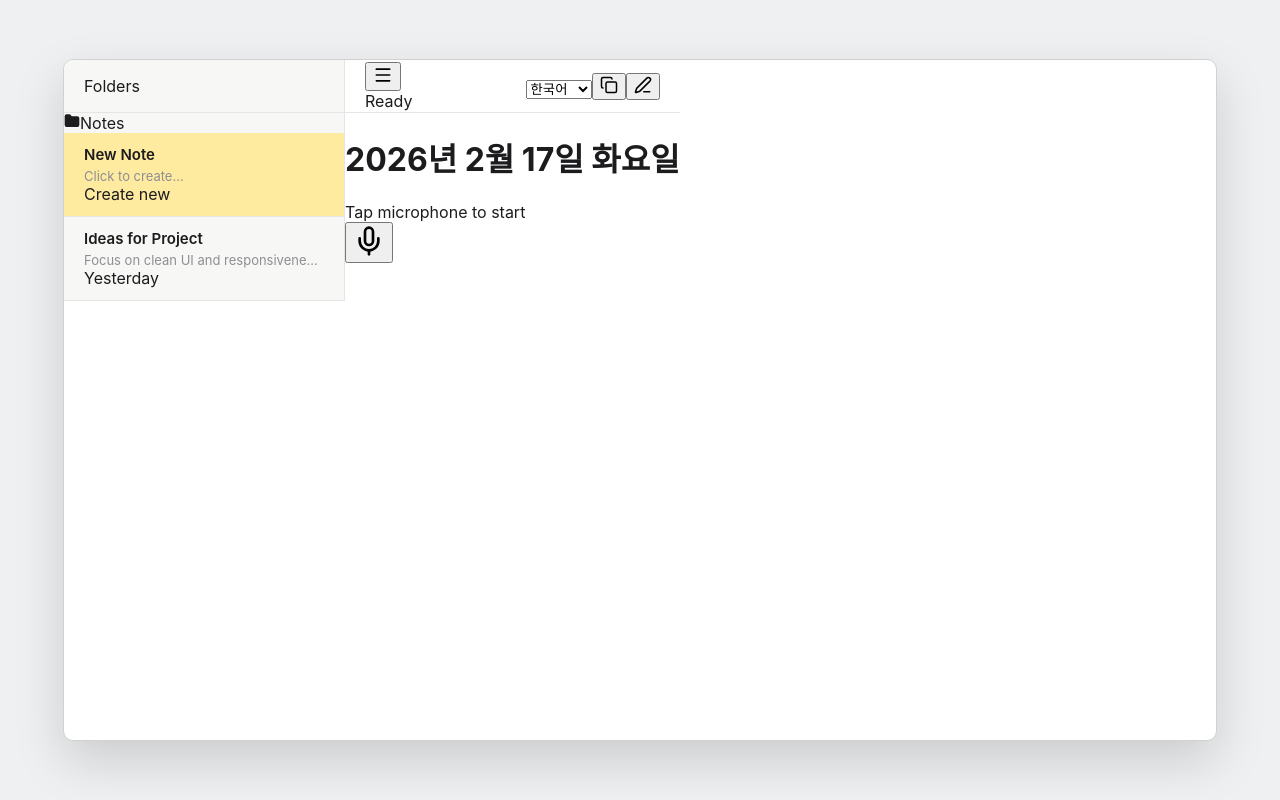
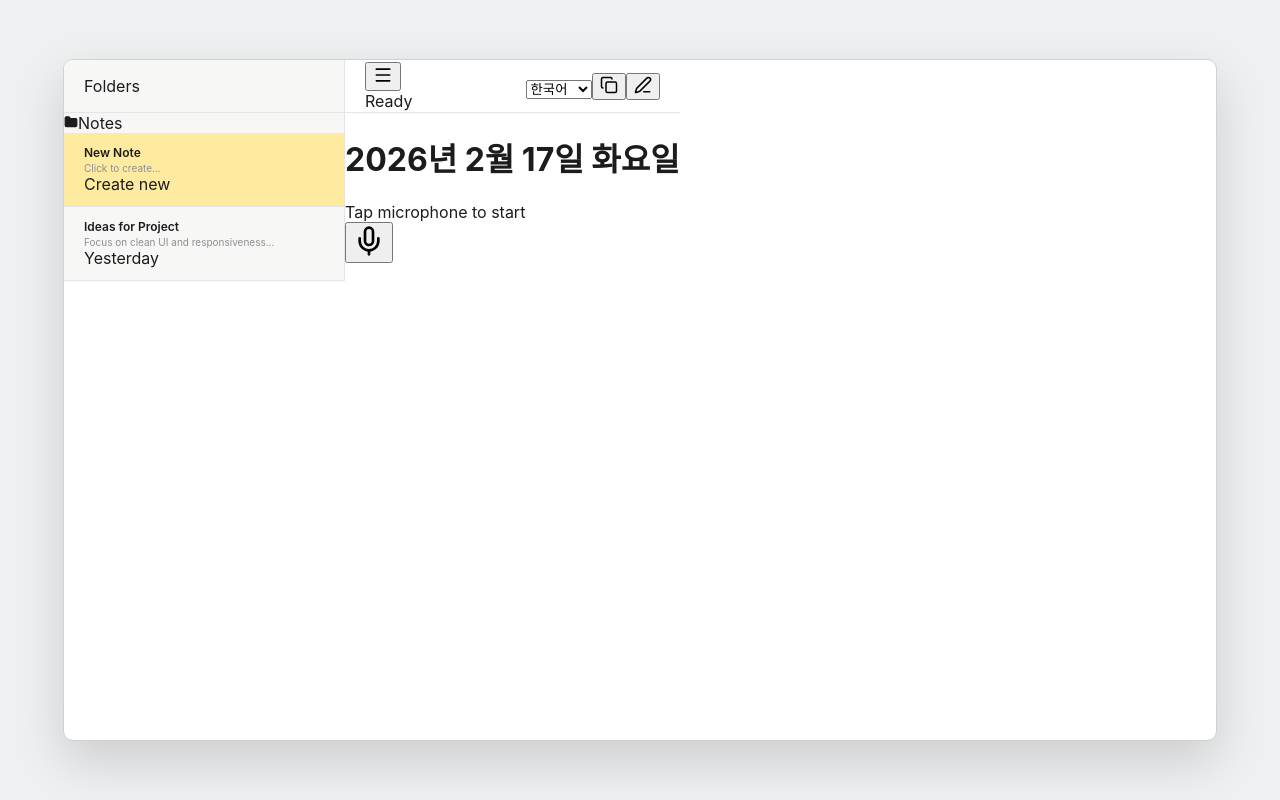
Before and after one commit to artcoding011-art/voice-to-text-app, a React (Vite) app: page / in a window 1280 px wide. Built offline with nearby package versions, Linux system fonts and the light colour scheme; a web font is replaced by a local one.

Commit message:
UI: Reduce Sidebar font sizes as requested

```diff
--- a/src/components/Sidebar.jsx
+++ b/src/components/Sidebar.jsx
@@ -4,12 +4,12 @@ import { Folder } from 'lucide-react';
 const Sidebar = ({ history, selectedNote, onSelectNote, onNewNote, transcript }) => {
     return (
         <div className="sidebar hidden md:flex">
-            <div className="toolbar bg-[#f7f7f5] justify-center font-semibold text-sm text-gray-600">
+            <div className="toolbar bg-[#f7f7f5] justify-center font-semibold text-[11px] text-gray-600">
                 Folders
             </div>
             <div className="p-2">
-                <div className="flex items-center gap-2 px-3 py-2 bg-[#e8e8e7] rounded-md text-sm font-medium">
-                    <Folder size={16} fill="currentColor" className="text-[#f7ce46]" />
+                <div className="flex items-center gap-2 px-3 py-2 bg-[#e8e8e7] rounded-md text-[11px] font-medium">
+                    <Folder size={14} fill="currentColor" className="text-[#f7ce46]" />
                     <span>Notes</span>
                 </div>
             </div>
@@ -23,7 +23,7 @@ const Sidebar = ({ history, selectedNote, onSelectNote, onNewNote, transcript })
                     <div className="note-preview">
                         {transcript && !selectedNote ? transcript.substring(0, 30) + '...' : 'Click to create...'}
                     </div>
-                    <div className="text-xs text-gray-500 mt-1">
+                    <div className="text-[9px] text-gray-500 mt-1">
                         {transcript && !selectedNote ? 'Editing...' : 'Create new'}
                     </div>
                 </div>
@@ -36,7 +36,7 @@ const Sidebar = ({ history, selectedNote, onSelectNote, onNewNote, transcript })
                     >
                         <div className="note-title">{note.title}</div>
                         <div className="note-preview">{note.preview}</div>
-                        <div className="text-xs text-gray-500 mt-1">{note.date}</div>
+                        <div className="text-[9px] text-gray-500 mt-1">{note.date}</div>
                     </div>
                 ))}
             </div>
--- a/src/index.css
+++ b/src/index.css
@@ -94,12 +94,12 @@ body {
 
 .note-title {
   font-weight: 600;
-  font-size: 15px;
-  margin-bottom: 4px;
+  font-size: 12px;
+  margin-bottom: 2px;
 }
 
 .note-preview {
-  font-size: 13px;
+  font-size: 10px;
   color: var(--text-secondary);
   white-space: nowrap;
   overflow: hidden;
```
